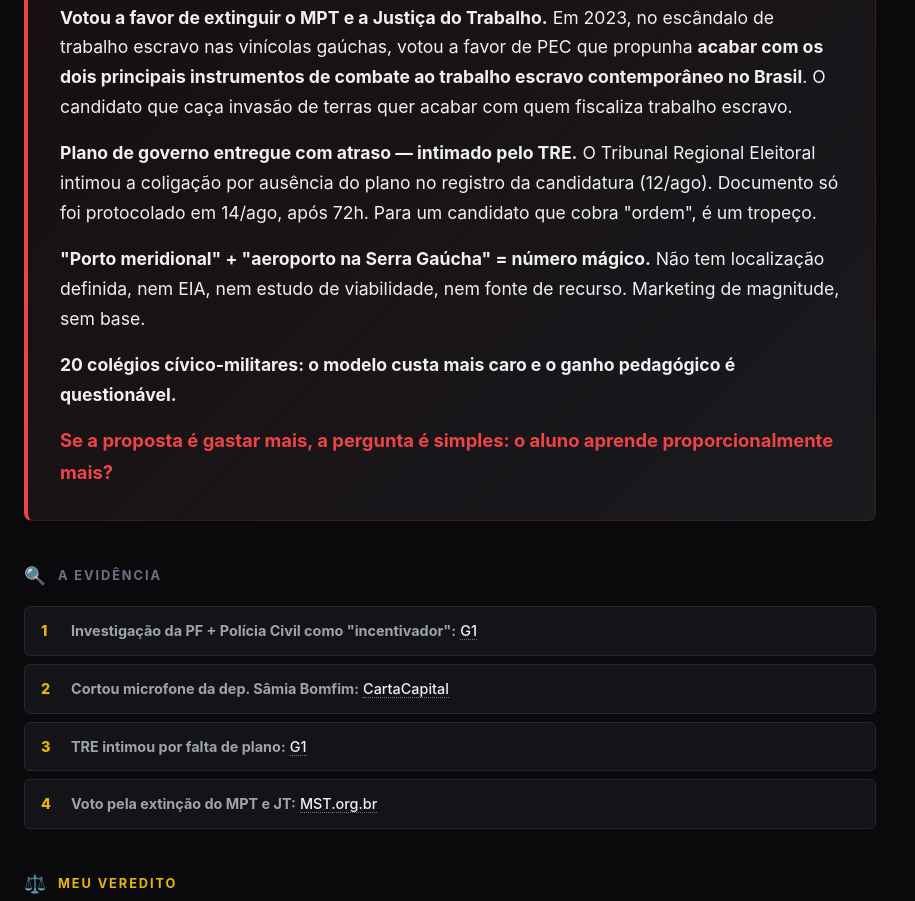
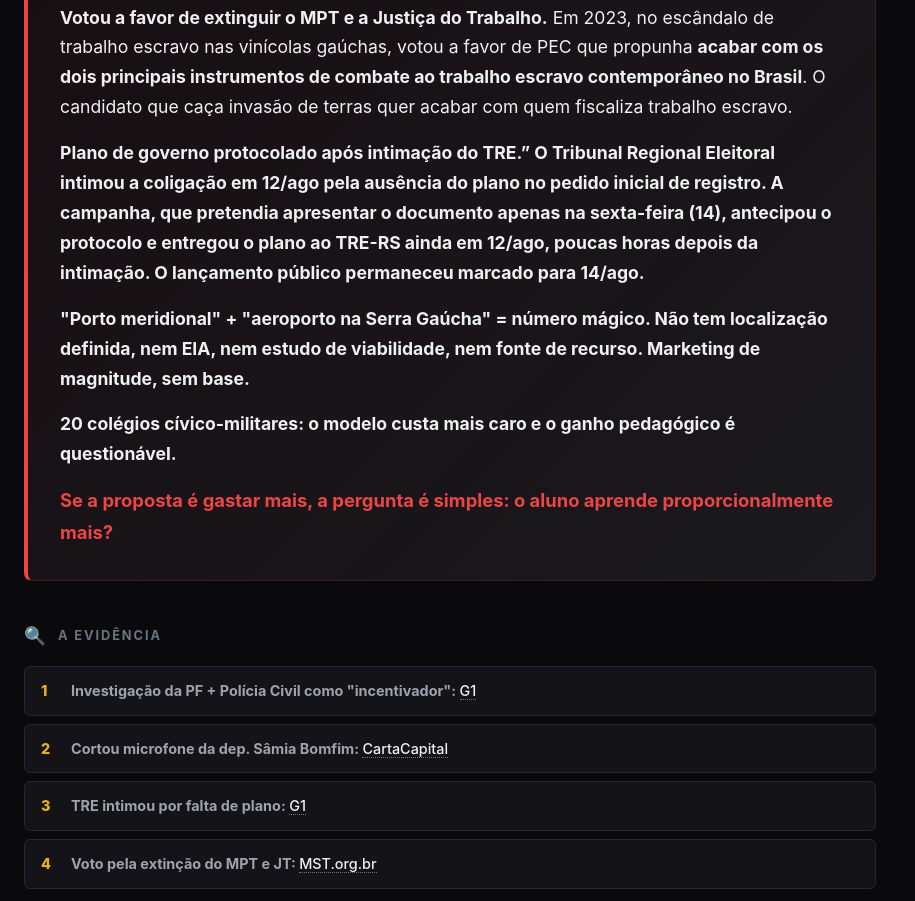
Before and after one commit to 0pedrohalmeida0/CandidatosRS, a plain HTML site: page index.html in a window 1280 px wide. Shown: the part 7250-8151 px from the top of the page, without its empty margins (0-915 px from the left). Drawn offline with Linux system fonts and the light colour scheme.

Commit message:
Update government plan submission details in index.html

```diff
--- a/index.html
+++ b/index.html
@@ -252,7 +252,7 @@
       <p><strong>Investigado pela PF por 8 de janeiro.</strong> O STF (ministro Alexandre de Moraes) <strong>determinou a retomada da investigação</strong> contra ele por suspeita de apoio a atos golpistas. A Polícia Civil já tinha apontado Zucco como "incentivador" dos atos antidemocráticos em novembro de 2022, por postagens convocando bolsonaristas a protestos. <strong>Não há condenação, mas não há esclarecimento cabal</strong> do candidato sobre o que de fato fez.</p>
       <p><strong>Cortou o microfone de uma deputada na CPI do MST.</strong> Na primeira sessão da CPI, cortou o microfone da dep. Sâmia Bomfim (PSOL-SP), que comentava justamente a investigação da PF. Quando questionado, cala. É o método.</p>
       <p><strong>Votou a favor de extinguir o MPT e a Justiça do Trabalho.</strong> Em 2023, no escândalo de trabalho escravo nas vinícolas gaúchas, votou a favor de PEC que propunha <strong>acabar com os dois principais instrumentos de combate ao trabalho escravo contemporâneo no Brasil</strong>. O candidato que caça invasão de terras quer acabar com quem fiscaliza trabalho escravo.</p>
-      <p><strong>Plano de governo entregue com atraso — intimado pelo TRE.</strong> O Tribunal Regional Eleitoral intimou a coligação por ausência do plano no registro da candidatura (12/ago). Documento só foi protocolado em 14/ago, após 72h. Para um candidato que cobra "ordem", é um tropeço.</p>
+      <p><strong>Plano de governo protocolado após intimação do TRE.” O Tribunal Regional Eleitoral intimou a coligação em 12/ago pela ausência do plano no pedido inicial de registro. A campanha, que pretendia apresentar o documento apenas na sexta-feira (14), antecipou o protocolo e entregou o plano ao TRE-RS ainda em 12/ago, poucas horas depois da intimação. O lançamento público permaneceu marcado para 14/ago.</p>
       <p><strong>"Porto meridional" + "aeroporto na Serra Gaúcha" = número mágico.</strong> Não tem localização definida, nem EIA, nem estudo de viabilidade, nem fonte de recurso. Marketing de magnitude, sem base.</p>
       <p><strong>20 colégios cívico-militares: o modelo custa mais caro e o ganho pedagógico é questionável.</strong></p>
       <p class="pergunta">Se a proposta é gastar mais, a pergunta é simples: o aluno aprende proporcionalmente mais?</p>
```
